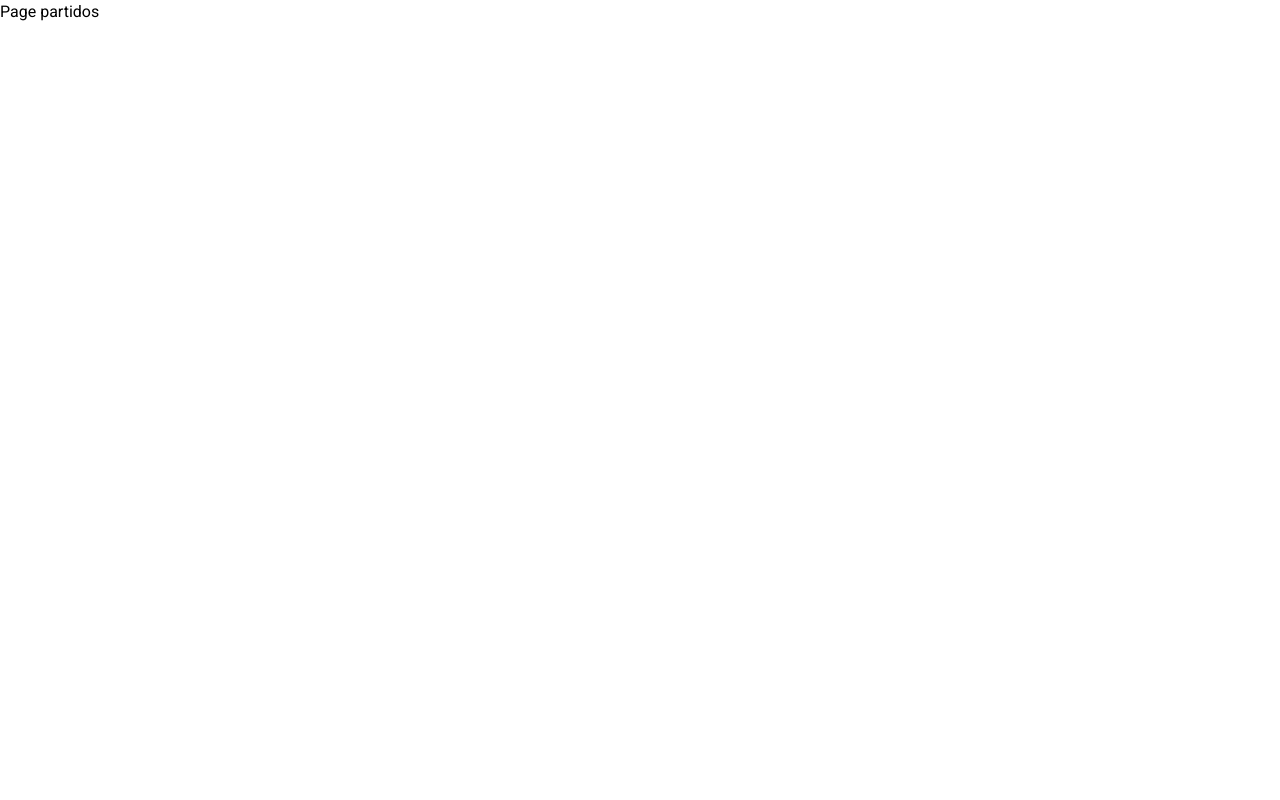
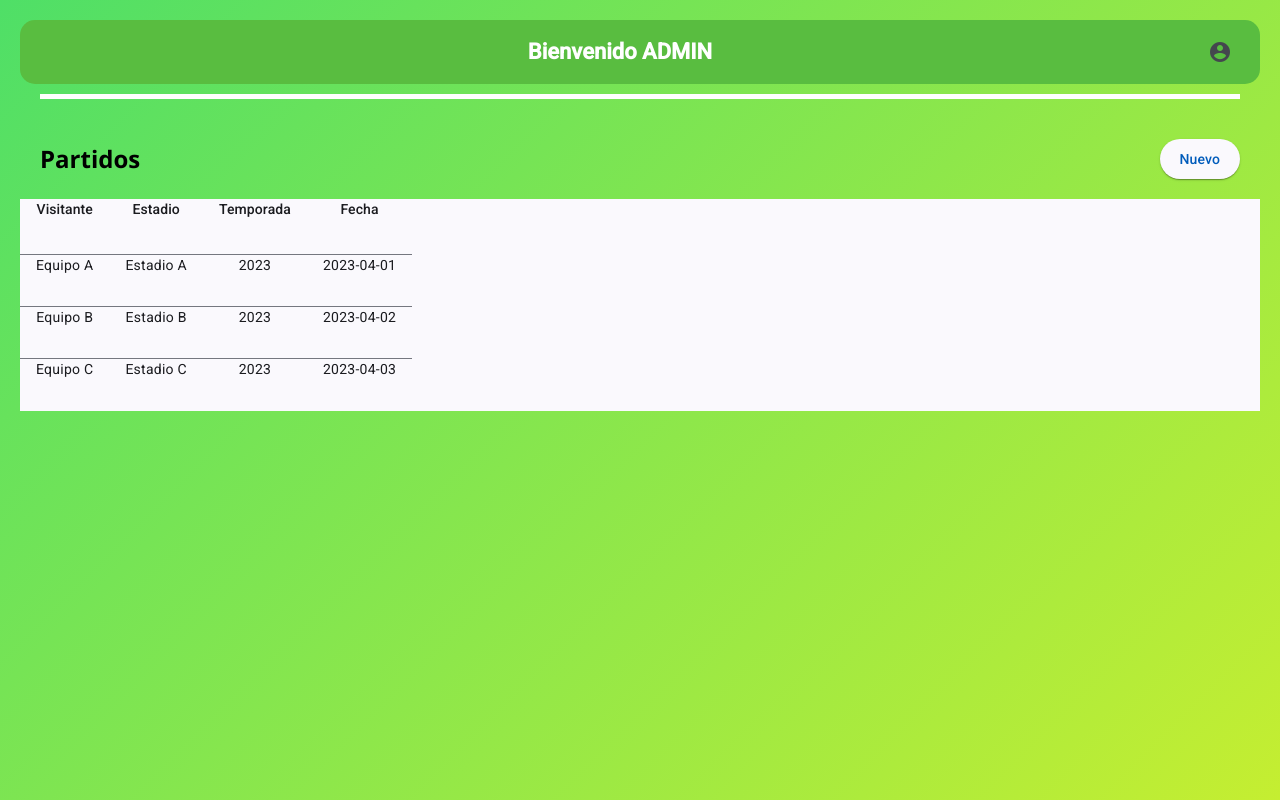
Before and after one commit to CalderonJh/isw1-project-front, an Angular app: page /matches in a window 1280 px wide. Built offline with nearby package versions, Linux system fonts and the light colour scheme.

Commit message:
add carpeta partidos

```diff
--- a/src/app/pages/sport-match-page/sport-match-page.component.css
+++ b/src/app/pages/sport-match-page/sport-match-page.component.css
@@ -0,0 +1,79 @@
+:host {
+    display: block;
+    min-height: 100vh;
+    background: linear-gradient(135deg, #4fdf67, #c5ee31);
+    padding: 20px;
+    font-family: 'Segoe UI', Tahoma, Geneva, Verdana, sans-serif;
+  }
+
+  /* Barra de navegación */
+.toolbar {
+    background-color: #59bd40;  /* Verde que ya tenías */
+    color: white;
+    display: flex;
+    justify-content: space-between;
+    align-items: center;
+    padding: 10px 20px;
+    border-radius: 15px;
+  }
+
+  .toolbar-content {
+    display: flex;
+    justify-content: center;
+    align-items: center;
+    flex-grow: 1;
+  }
+
+  .toolbar-title {
+    font-size: 22px;
+    font-weight: bold;
+  }
+
+  .admin-icon button {
+    background-color: transparent;
+  }
+
+  /* Divider */
+  .divider {
+    border: none;
+    border-top: 5px solid #ffffff;
+    margin: 10px 20px;
+  }
+
+  /* Contenedor del título y botón Nuevo */
+  .header-container {
+    display: flex;
+    justify-content: space-between;
+    align-items: center;
+    padding: 20px;
+    margin-top: 20px;
+  }
+
+  .section-title {
+    font-size: 24px;
+    font-weight: bold;
+  }
+
+  .new-button {
+    padding: 10px 20px;
+    font-size: 14px;
+  }
+
+  /* Estilos de la tabla */
+  .mat-table {
+    width: 100%;
+    margin-top: 20px;
+    border-radius: 8px;
+  }
+
+  .mat-header-row, .mat-row {
+    background-color: #5d2828;
+    color: #980909;
+  }
+
+  .mat-column-visitante,
+  .mat-column-estadio,
+  .mat-column-temporada,
+  .mat-column-fecha {
+    text-align: center;
+  }
--- a/src/app/pages/sport-match-page/sport-match-page.component.html
+++ b/src/app/pages/sport-match-page/sport-match-page.component.html
@@ -1,3 +1,44 @@
-<div>
-    Page partidos
-</div>
+<mat-toolbar color="primary" class="toolbar">
+    <div class="toolbar-content">
+      <span class="toolbar-title"><b>Bienvenido ADMIN</b></span>
+    </div>
+    <div class="admin-icon">
+      <button mat-icon-button>
+        <mat-icon>account_circle</mat-icon>
+      </button>
+    </div>
+  </mat-toolbar>
+
+  <hr class="divider" />
+
+  <!-- Título y botón "Nuevo" -->
+  <div class="header-container">
+    <h2 class="section-title">Partidos</h2>
+    <button mat-raised-button color="accent" class="new-button">Nuevo</button>
+  </div>
+
+  <!-- Tabla de Partidos -->
+  <mat-table [dataSource]="partidos" class="mat-elevation-z8">
+    <ng-container matColumnDef="visitante">
+      <th mat-header-cell *matHeaderCellDef> Visitante </th>
+      <td mat-cell *matCellDef="let partido"> {{partido.visitante}} </td>
+    </ng-container>
+
+    <ng-container matColumnDef="estadio">
+      <th mat-header-cell *matHeaderCellDef> Estadio </th>
+      <td mat-cell *matCellDef="let partido"> {{partido.estadio}} </td>
+    </ng-container>
+
+    <ng-container matColumnDef="temporada">
+      <th mat-header-cell *matHeaderCellDef> Temporada </th>
+      <td mat-cell *matCellDef="let partido"> {{partido.temporada}} </td>
+    </ng-container>
+
+    <ng-container matColumnDef="fecha">
+      <th mat-header-cell *matHeaderCellDef> Fecha </th>
+      <td mat-cell *matCellDef="let partido"> {{partido.fecha}} </td>
+    </ng-container>
+
+    <tr mat-header-row *matHeaderRowDef="displayedColumns"></tr>
+    <tr mat-row *matRowDef="let row; columns: displayedColumns;"></tr>
+  </mat-table>
--- a/src/app/pages/sport-match-page/sport-match-page.component.ts
+++ b/src/app/pages/sport-match-page/sport-match-page.component.ts
@@ -1,10 +1,23 @@
 import { Component } from '@angular/core';
+import { MatTableModule } from '@angular/material/table';
+import { MatIconModule } from '@angular/material/icon';
+import { MatButtonModule } from '@angular/material/button';  // Importante para los botones de mat-icon-button
+import { MatToolbarModule } from '@angular/material/toolbar';  // Para la barra de herramientas
 
 @Component({
   selector: 'app-sport-match-page',
-  imports: [],
+  imports: [MatTableModule,MatIconModule, MatButtonModule, MatToolbarModule],
   templateUrl: './sport-match-page.component.html',
   standalone: true,
   styleUrl: './sport-match-page.component.css',
 })
-export class SportMatchPageComponent {}
+export class SportMatchPageComponent {
+    // Datos de los partidos
+    partidos = [
+      { visitante: 'Equipo A', estadio: 'Estadio A', temporada: '2023', fecha: '2023-04-01' },
+      { visitante: 'Equipo B', estadio: 'Estadio B', temporada: '2023', fecha: '2023-04-02' },
+      { visitante: 'Equipo C', estadio: 'Estadio C', temporada: '2023', fecha: '2023-04-03' }
+    ];
+
+    displayedColumns: string[] = ['visitante', 'estadio', 'temporada', 'fecha'];
+  }
```
